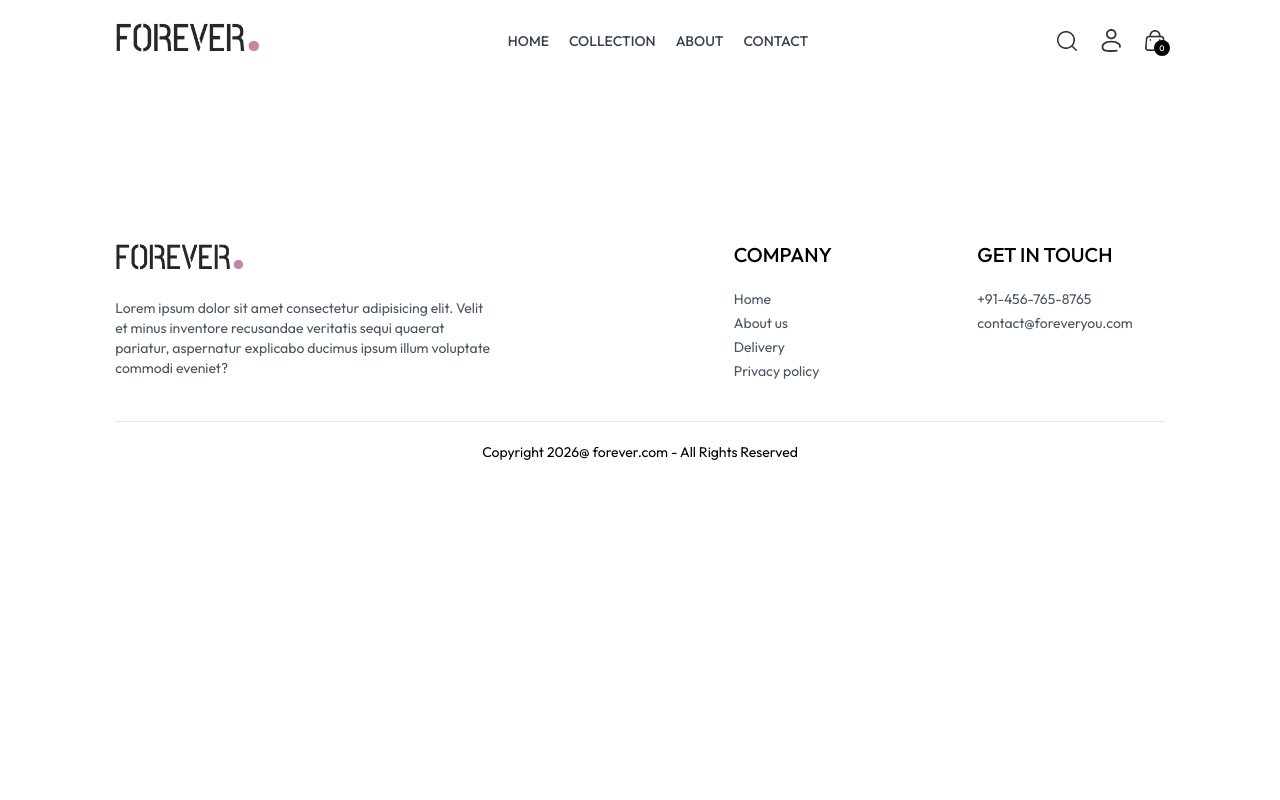
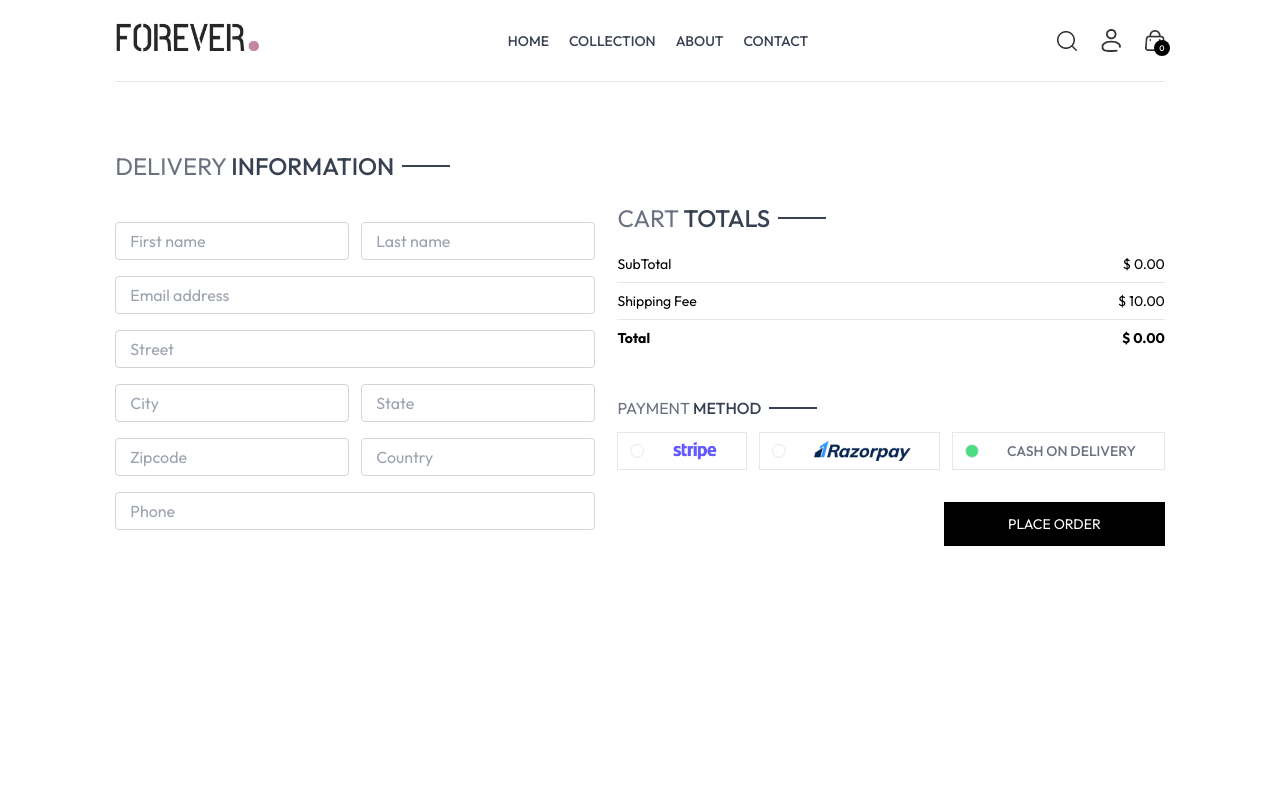
Before and after one commit to Shivshankar646/web-dev-practice, a React (Vite) app in the folder React/Ecommerce-App/frontend/: page /place-order in a window 1280 px wide. Shown: the top 800 px of the page. Built offline with nearby package versions, Linux system fonts and the light colour scheme.

Commit message:
made upgrade in site

```diff
--- /dev/null
+++ b/React/Ecommerce-App/frontend/src/components/CartTotal.jsx
@@ -0,0 +1,35 @@
+import React, { useContext } from 'react'
+import { ShopContext } from '../context/ShopContext'
+import Title from './Title';
+
+const CartTotal = () => {
+
+    const { currency,delivery_fee,getCartAmount } =useContext(ShopContext);
+
+  return (
+    <div className='w-full'>
+      <div className='text-2xl'>
+     <Title text1={'CART'} text2={'TOTALS'} />
+      </div>
+
+       <div className='flex flex-col gap-2 mt-2 text-sm'>
+               <div className='flex justify-between'>
+                    <p>SubTotal</p>
+                    <p>{currency} {getCartAmount()}.00</p>
+               </div>
+               <hr />
+               <div className='flex justify-between'>
+            <p>Shipping Fee</p>
+            <p>{currency} {delivery_fee}.00</p>
+               </div>
+               <hr />
+               <div className='flex justify-between'>
+                         <b>Total</b>
+                         <b>{currency} {getCartAmount() === 0 ? 0 : getCartAmount() + delivery_fee}.00</b>
+               </div>
+       </div>
+    </div>
+  )
+}
+
+export default CartTotal
--- a/React/Ecommerce-App/frontend/src/context/ShopContext.jsx
+++ b/React/Ecommerce-App/frontend/src/context/ShopContext.jsx
@@ -1,6 +1,8 @@
 import { createContext, use, useEffect, useState } from "react";
 import { products } from "../assets/assets";
 import { toast } from "react-toastify";
+import { useNavigate } from "react-router-dom";
+
 export const ShopContext =createContext();
 
 const ShopContextProvider =(props) =>{
@@ -10,6 +12,7 @@
 const [search,setSearch] = useState('');
 const [showSearch,setShowSearch] = useState(false);
 const [cartItems,setCartItems] =useState({});
+const navigate = useNavigate();
 
 const addToCart = async (itemId,size) => {
 
@@ -61,11 +64,30 @@
  setCartItems(cartData);
 }
 
+
+const getCartAmount = () => {
+let totalAmount = 0;
+for(const items in cartItems){
+  let itemInfo = products.find((product)=> product._id === items);
+  for(const item in cartItems[items]){
+    try {
+      if (cartItems[items][item] > 0) {
+        totalAmount += itemInfo.price * cartItems[items][item]
+      }
+    } catch (error) {
+
+    }
+  }
+}
+return totalAmount;
+}
+
 const value ={
   products,currency,delivery_fee,
   search,setSearch,showSearch,setShowSearch,
   cartItems,addToCart,
-  getCartCount,updateQuantity
+  getCartCount,updateQuantity,
+  getCartAmount, navigate
 }
 return (
   <ShopContext.Provider value={value}>
--- a/React/Ecommerce-App/frontend/src/pages/Cart.jsx
+++ b/React/Ecommerce-App/frontend/src/pages/Cart.jsx
@@ -2,10 +2,11 @@
 import { ShopContext } from '../context/ShopContext'
 import Title from '../components/Title';
 import { assets } from '../assets/assets';
+import CartTotal from '../components/CartTotal';
 
 const Cart = () => {
 
-  const { products, currency, cartItems, updateQuantity } =useContext(ShopContext);
+  const { products, currency, cartItems, updateQuantity, navigate } =useContext(ShopContext);
 
   const [cartData,setCartData] = useState([]);
 
@@ -50,7 +51,7 @@
             </div>
            </div>
                </div>
-       <input className='border max-w-10 sm:max-w-20 px-1 sm:px-2 py-1' type="number" min={1} defaultValue={item.quantity} />
+       <input onChange={(e)=> e.target.value ==='' || e.target.value === 0 ? null :updateQuantity(item._id,item.size,Number(e.target.value))} className='border max-w-10 sm:max-w-20 px-1 sm:px-2 py-1' type="number" min={1} defaultValue={item.quantity} />
          <img onClick={()=>updateQuantity(item._id,item.size,0)} className='w-4 mr-4 sm:w-5 cursor-pointer' src={assets.bin_icon} alt="" />
               </div>
              )
@@ -59,6 +60,15 @@
           }
         </div>
 
+            <div className='flex justify-end my-20'>
+             <div className='w-full sm:w-[450px]'>
+            <CartTotal />
+            <div className='w-full text-end'>
+             <button onClick={()=> navigate('/place-order')} className='bg-black text-white text-sm my-8 px-8 py-3'>PROCEED TO CHECKOUT</button>
+            </div>
+             </div>
+            </div>
+
     </div>
   )
 }
--- a/React/Ecommerce-App/frontend/src/pages/PlaceOrder.jsx
+++ b/React/Ecommerce-App/frontend/src/pages/PlaceOrder.jsx
@@ -1,11 +1,107 @@
-import React from 'react'
+import React, { useContext, useState } from "react";
+import Title from "../components/Title";
+import CartTotal from "../components/CartTotal";
+import { assets } from "../assets/assets";
+import { ShopContext } from "../context/ShopContext";
 
-function Placeorder() {
+const Placeorder = () => {
+
+const [method,setMethod] = useState('cod');
+
+const {navigate} =useContext(ShopContext);
+
   return (
-    <div>
+    <div className="flex flex-col sm:flex-row justify-between gap-4 pt-5 sm:pt-14 min-h-[80vh] border-t">
+      {/* ---------------- Left side --------------- */}
+      <div className="flex flex-col gap-4 w-full sm:max-w-[480px]">
+        <div className="text-xl sm:text-2xl my-3">
+          <Title text1={"DELIVERY"} text2={"INFORMATION"} />
+        </div>
+        <div className="flex gap-3">
+          <input
+            className="border border-gray-300 rounded py-1.5 px-3.5 w-full "
+            type="text"
+            placeholder="First name"
+          />
+          <input
+            className="border border-gray-300 rounded py-1.5 px-3.5 w-full "
+            type="text"
+            placeholder="Last name"
+          />
+        </div>
+        <input
+          className="border border-gray-300 rounded py-1.5 px-3.5 w-full "
+          type="email"
+          placeholder="Email address"
+        />
+        <input
+          className="border border-gray-300 rounded py-1.5 px-3.5 w-full "
+          type="text"
+          placeholder="Street"
+        />
+        <div className="flex gap-3">
+          <input
+            className="border border-gray-300 rounded py-1.5 px-3.5 w-full "
+            type="text"
+            placeholder="City"
+          />
+          <input
+            className="border border-gray-300 rounded py-1.5 px-3.5 w-full "
+            type="text"
+            placeholder="State"
+          />
+        </div>
+        <div className="flex gap-3">
+          <input
+            className="border border-gray-300 rounded py-1.5 px-3.5 w-full "
+            type="number"
+            placeholder="Zipcode"
+          />
+          <input
+            className="border border-gray-300 rounded py-1.5 px-3.5 w-full "
+            type="text"
+            placeholder="Country"
+          />
+        </div>
+        <input
+          className="border border-gray-300 rounded py-1.5 px-3.5 w-full "
+          type="number"
+          placeholder="Phone"
+        />
+      </div>
 
+      {/*--------------- Right side --------------- */}
+      <div className="mt-8">
+        <div className="mt-8 min-w-80">
+          <CartTotal />
+        </div>
+
+        <div className="mt-12">
+          <Title text1={"PAYMENT"} text2={"METHOD"} />
+          {/*-------------- Payment Method Selection -------------- */}
+          <div className="flex gap-3 flex-col lg:flex-row">
+            <div onClick={() => setMethod('stripe')} className="flex items-center gap-3 border p-2 px-3 cursor-pointer">
+              <p className={`min-w-3.5 h-3.5 border rounded-full ${method === 'stripe' ? 'bg-green-400' : ''} `}></p>
+              <img className="h-5 mx-4" src={assets.stripe_logo} alt="" />
+            </div>
+            <div onClick={() => setMethod('razorpay')} className="flex items-center gap-3 border p-2 px-3 cursor-pointer">
+              <p className={`min-w-3.5 h-3.5 border rounded-full ${method === 'razorpay' ? 'bg-green-400' : ''} `}></p>
+              <img className="h-5 mx-4" src={assets.razorpay_logo} alt="" />
+            </div>
+            <div onClick={() => setMethod('cod')} className="flex items-center gap-3 border p-2 px-3 cursor-pointer">
+              <p className={`min-w-3.5 h-3.5 border rounded-full ${method === 'cod' ? 'bg-green-400' : ''} `}></p>
+              <p className="text-gray-500 text-sm font-medium mx-4">CASH ON DELIVERY</p>
+            </div>
+          </div>
+
+            <div className="w-full text-end mt-8">
+             <button onClick={()=>navigate('/orders')} className="bg-black text-white px-16 py-3 text-sm">PLACE ORDER</button>
+            </div>
+
+        </div>
+      </div>
     </div>
-  )
-}
+  );
+};
 
-export default Placeorder
+export default Placeorder;
```
